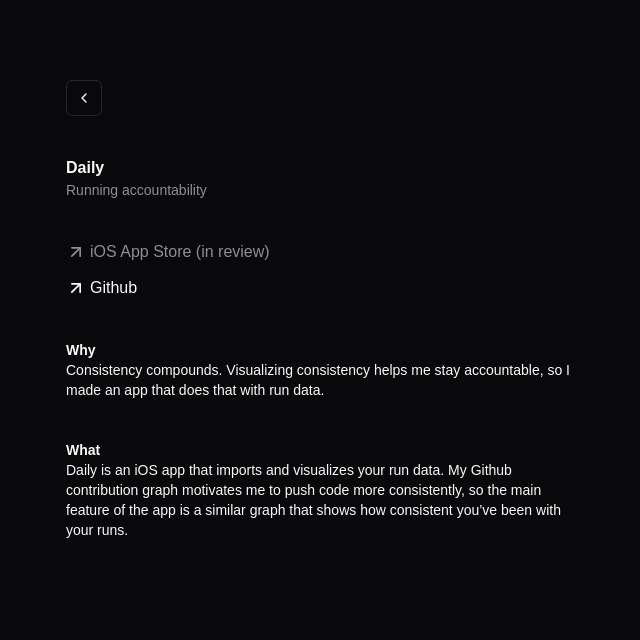
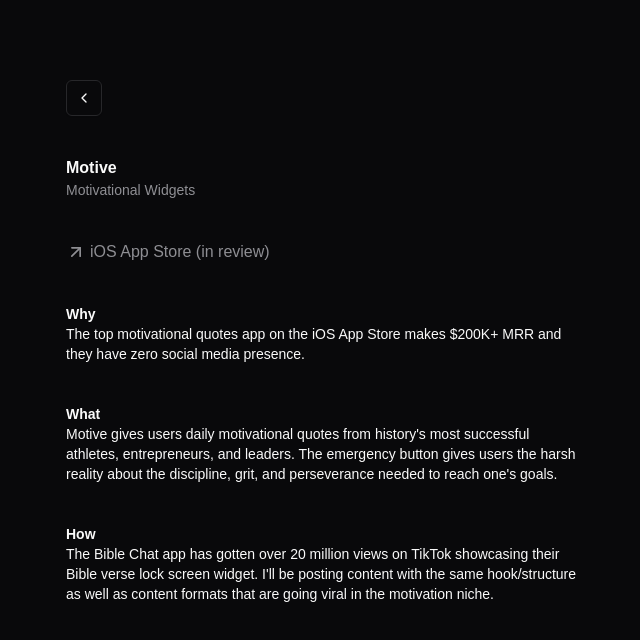
Before and after one commit to michaelrbautista/portfolio, a Next.js app: page /building in a window 1280 px wide. Shown: the top 640 px of the page, without its empty margins (318-958 px from the left). Built offline with nearby package versions, Linux system fonts and the light colour scheme.

Commit message:
changed to motive

```diff
--- a/src/app/building/page.tsx
+++ b/src/app/building/page.tsx
@@ -9,8 +9,8 @@
                 <BackButton />
                 <div className="flex flex-col gap-10">
                     <div className="flex flex-col">
-                        <p className="font-semibold text-base">Daily</p>
-                        <p className="text-sm text-systemGray">Running accountability</p>
+                        <p className="font-semibold text-base">Motive</p>
+                        <p className="text-sm text-systemGray">Motivational Widgets</p>
                     </div>
                     <div className="flex flex-col gap-3">
                         {/* <Link className="flex flex-row items-center gap-1" href="" target="_blank" rel="noopener noreferrer">
@@ -21,18 +21,13 @@
                             <ArrowUpRight size={20} color="#8E8E93" />
                             <p className="text-[#8E8E93]">iOS App Store (in review)</p>
                         </div>
-                        <Link className="flex flex-row items-center gap-1" href="https://github.com/michaelrbautista/Daily" target="_blank" rel="noopener noreferrer">
-                            <ArrowUpRight size={20} color="white" />
-                            <p>Github</p>
-                        </Link>
                     </div>
                     <div className="flex flex-col gap-10">
                         <div className="flex flex-col">
                             <h1 className="text-sm font-semibold">Why</h1>
                             <div className="flex flex-col gap-5">
                                 <p className="text-sm">
-                                Consistency compounds. Visualizing consistency helps me stay accountable, so I made an app
-                                that does that with run data.
+                                The top motivational quotes app on the iOS App Store makes $200K+ MRR and they have zero social media presence.
                                 </p>
                             </div>
                         </div>
@@ -40,9 +35,15 @@
                             <h1 className="text-sm font-semibold">What</h1>
                             <div className="flex flex-col gap-5">
                                 <p className="text-sm">
-                                Daily is an iOS app that imports and visualizes your run data. My Github contribution graph
-                                motivates me to push code more consistently, so the main feature of the app is a similar graph
-                                that shows how consistent you’ve been with your runs.
+                                Motive gives users daily motivational quotes from history's most successful athletes, entrepreneurs, and leaders. The emergency button gives users the harsh reality about the discipline, grit, and perseverance needed to reach one's goals.
+                                </p>
+                            </div>
+                        </div>
+                        <div className="flex flex-col">
+                            <h1 className="text-sm font-semibold">How</h1>
+                            <div className="flex flex-col gap-5">
+                                <p className="text-sm">
+                                The Bible Chat app has gotten over 20 million views on TikTok showcasing their Bible verse lock screen widget. I'll be posting content with the same hook/structure as well as content formats that are going viral in the motivation niche.
                                 </p>
                             </div>
                         </div>
--- a/src/app/items.ts
+++ b/src/app/items.ts
@@ -1,7 +1,7 @@
 export const items = [
     {
         date: "Present",
-        title: "Building Daily",
+        title: "Building Motive",
         navigateUrl: "/building"
     },
     {
--- a/src/app/page.tsx
+++ b/src/app/page.tsx
@@ -17,14 +17,13 @@
                         Connect
                     </Link>
                 </div>
-                <div className="flex flex-col gap-3">
+                <div className="flex flex-col gap-4">
                     <p className="text-sm">
                         Currently building an iOS app to help people run and lift.
                     </p>
                     <p className="text-sm">
                         Obsessed with health and fitness. Division 1 soccer, SF marathon in 3:23, and 1st
-                        place finisher in 32 mile ultra with 8,691 feet of elevation. Also into
-                        videography and content creation.
+                        place finisher in 32 mile ultra with 8,691 feet of elevation.
                     </p>
                     <p className="text-sm">
                         Grew up in Arroyo Grande, California. Currently in San Francisco.
```
